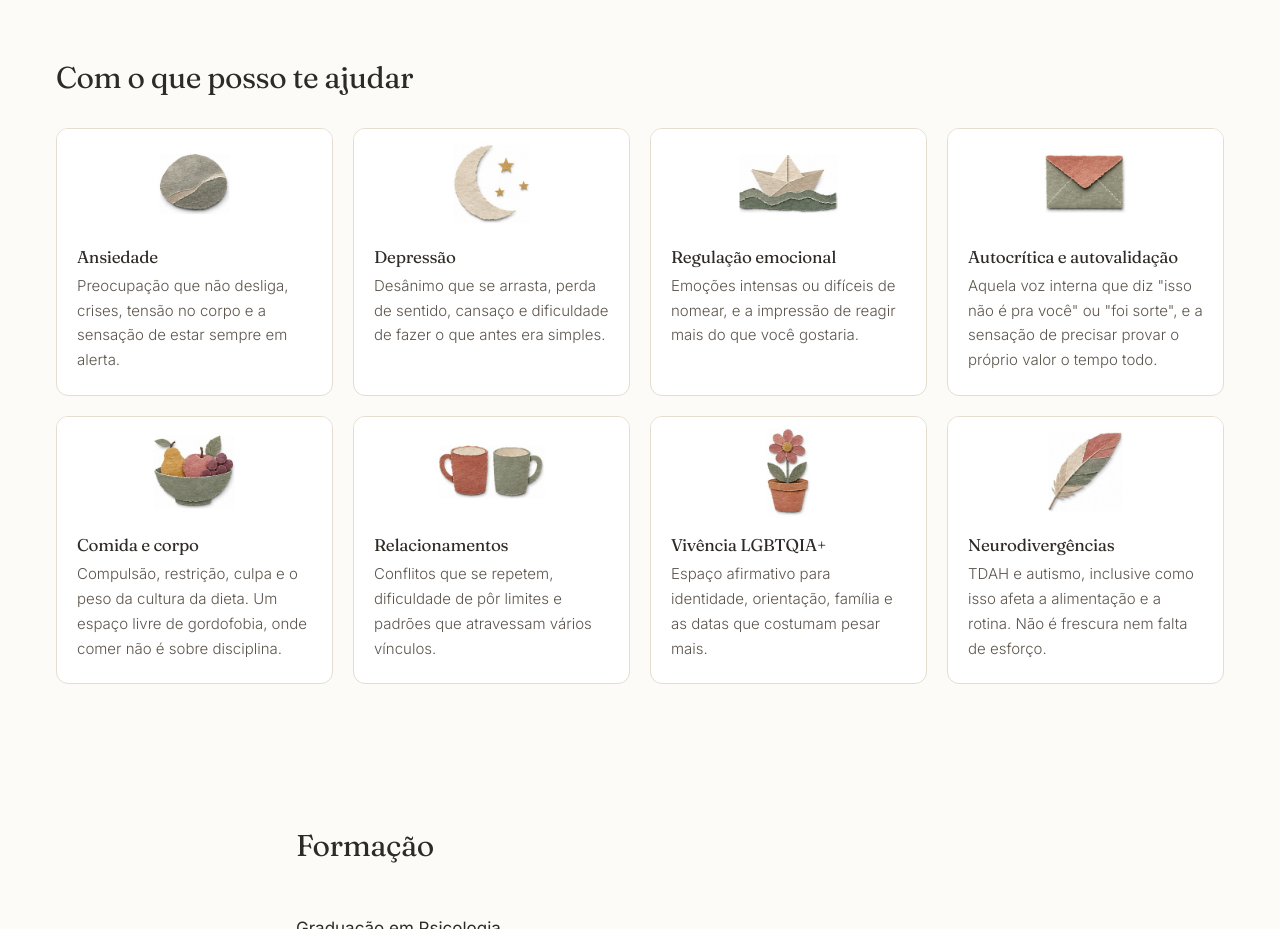
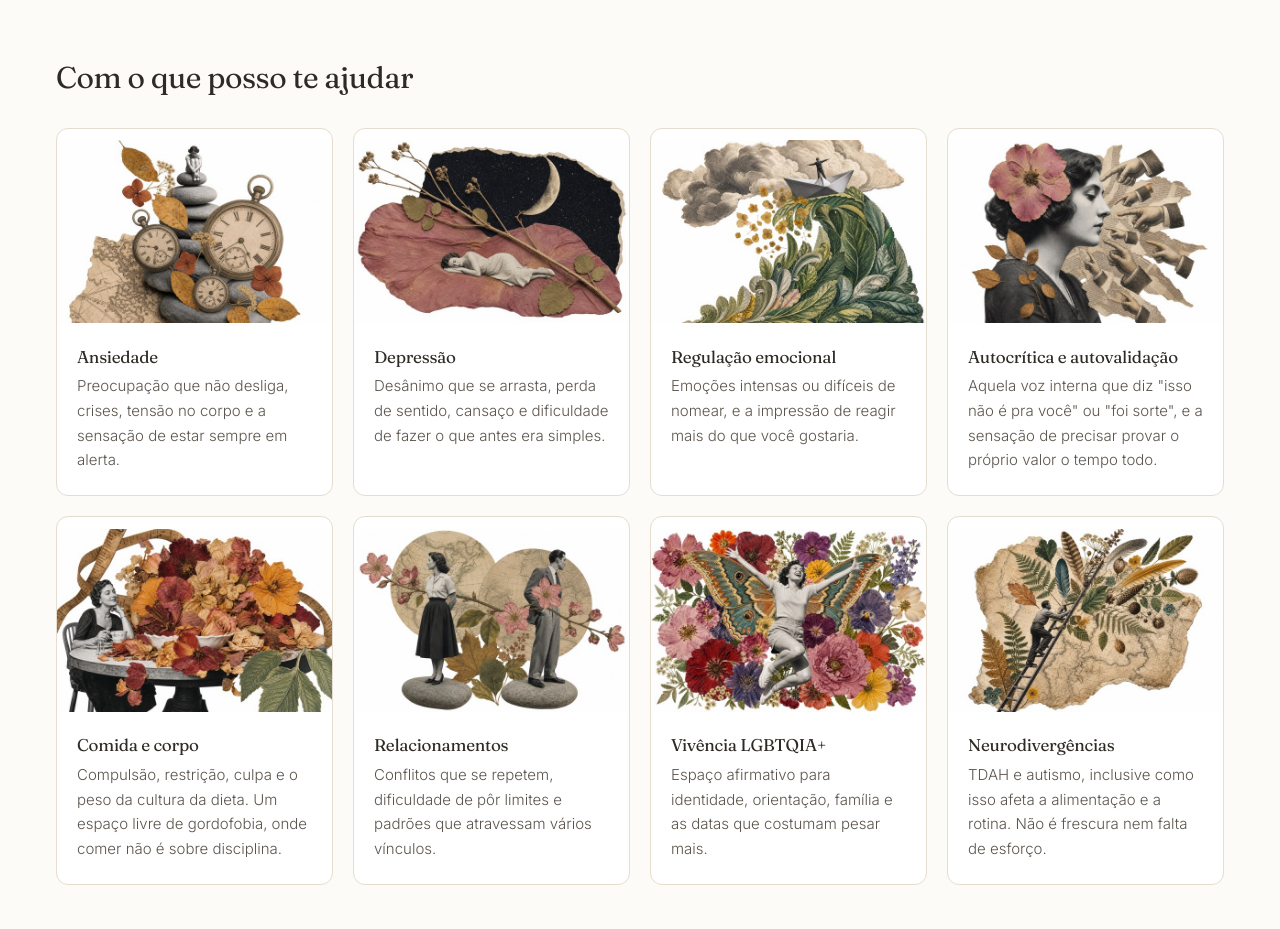
Before and after one commit to bcrfaria/bruna-page, an Astro site: page / in a window 1280 px wide. Shown: the part 1460-2389 px from the top of the page. Built offline with nearby package versions, Linux system fonts and the light colour scheme; Astro itself is replaced by a stand-in of ours.

Commit message:
Colagens surrealistas de fotomontagem nos 8 cartões
Cada composição planejada a partir do texto do tema: recorte de foto
vintage, gravura botânica colorida, flor prensada e mapa antigo,
sobrepostos em camadas sobre fundo branco.

```diff
--- a/src/config.ts
+++ b/src/config.ts
@@ -27,16 +27,16 @@ export const whatsappUrl = `https://wa.me/${site.whatsapp}?text=${encodeURICompo
   'Olá, Bruna! Vim pelo seu site e gostaria de saber mais sobre as sessões.',
 )}`;
 
-// `esp` é o objeto em colagem de papel que ilustra cada tema.
+// `esp` é a colagem que ilustra cada tema (fotomontagem surrealista).
 export const queixas = [
-  { titulo: 'Ansiedade', esp: 'pedra', texto: 'Preocupação que não desliga, crises, tensão no corpo e a sensação de estar sempre em alerta.' },
-  { titulo: 'Depressão', esp: 'lua', texto: 'Desânimo que se arrasta, perda de sentido, cansaço e dificuldade de fazer o que antes era simples.' },
-  { titulo: 'Regulação emocional', esp: 'barco', texto: 'Emoções intensas ou difíceis de nomear, e a impressão de reagir mais do que você gostaria.' },
-  { titulo: 'Autocrítica e autovalidação', esp: 'envelope', texto: 'Aquela voz interna que diz "isso não é pra você" ou "foi sorte", e a sensação de precisar provar o próprio valor o tempo todo.' },
-  { titulo: 'Comida e corpo', esp: 'frutas', texto: 'Compulsão, restrição, culpa e o peso da cultura da dieta. Um espaço livre de gordofobia, onde comer não é sobre disciplina.' },
-  { titulo: 'Relacionamentos', esp: 'xicaras', texto: 'Conflitos que se repetem, dificuldade de pôr limites e padrões que atravessam vários vínculos.' },
-  { titulo: 'Vivência LGBTQIA+', esp: 'flor', texto: 'Espaço afirmativo para identidade, orientação, família e as datas que costumam pesar mais.' },
-  { titulo: 'Neurodivergências', esp: 'pena', texto: 'TDAH e autismo, inclusive como isso afeta a alimentação e a rotina. Não é frescura nem falta de esforço.' },
+  { titulo: 'Ansiedade', esp: 'ansiedade', texto: 'Preocupação que não desliga, crises, tensão no corpo e a sensação de estar sempre em alerta.' },
+  { titulo: 'Depressão', esp: 'depressao', texto: 'Desânimo que se arrasta, perda de sentido, cansaço e dificuldade de fazer o que antes era simples.' },
+  { titulo: 'Regulação emocional', esp: 'regulacao', texto: 'Emoções intensas ou difíceis de nomear, e a impressão de reagir mais do que você gostaria.' },
+  { titulo: 'Autocrítica e autovalidação', esp: 'autocritica', texto: 'Aquela voz interna que diz "isso não é pra você" ou "foi sorte", e a sensação de precisar provar o próprio valor o tempo todo.' },
+  { titulo: 'Comida e corpo', esp: 'comida', texto: 'Compulsão, restrição, culpa e o peso da cultura da dieta. Um espaço livre de gordofobia, onde comer não é sobre disciplina.' },
+  { titulo: 'Relacionamentos', esp: 'relacionamentos', texto: 'Conflitos que se repetem, dificuldade de pôr limites e padrões que atravessam vários vínculos.' },
+  { titulo: 'Vivência LGBTQIA+', esp: 'lgbtqia', texto: 'Espaço afirmativo para identidade, orientação, família e as datas que costumam pesar mais.' },
+  { titulo: 'Neurodivergências', esp: 'neuro', texto: 'TDAH e autismo, inclusive como isso afeta a alimentação e a rotina. Não é frescura nem falta de esforço.' },
 ];
 
 export const formacao = [
--- a/src/pages/index.astro
+++ b/src/pages/index.astro
@@ -121,8 +121,8 @@ const jsonLd = {
               <img
                 class="esp"
                 src={url(`/img/esp/${q.esp}.jpg`)}
-                width="700"
-                height="280"
+                width="600"
+                height="450"
                 alt=""
                 loading="lazy"
                 decoding="async"
@@ -424,12 +424,11 @@ const jsonLd = {
         display: block;
         width: 100%;
         height: auto;
-        /* Faixa baixa: a ilustração é detalhe, não protagonista. */
-        aspect-ratio: 5 / 2;
-        /* A imagem já vem na proporção certa, com o objeto inteiro
-           sobre fundo branco — funde no cartão sem precisar de borda. */
-        object-fit: cover;
-        margin-bottom: 0.5rem;
+        /* 4:3, a proporção em que as colagens foram compostas: cortar
+           mais que isso perde os elementos pequenos (figuras em escala). */
+        aspect-ratio: 4 / 3;
+        object-fit: contain;
+        margin-bottom: 0.75rem;
       }
 
       .prosa p {
```
Also changed, not shown: public/img/esp/ansiedade.jpg (added), public/img/esp/autocritica.jpg (added), public/img/esp/barco.jpg (deleted), public/img/esp/comida.jpg (added), public/img/esp/depressao.jpg (added), public/img/esp/envelope.jpg (deleted), public/img/esp/flor.jpg (deleted), public/img/esp/frutas.jpg (deleted), public/img/esp/lgbtqia.jpg (added), public/img/esp/lua.jpg (deleted), public/img/esp/neuro.jpg (added), public/img/esp/pedra.jpg (deleted), public/img/esp/pena.jpg (deleted), public/img/esp/regulacao.jpg (added), 2 more files.
